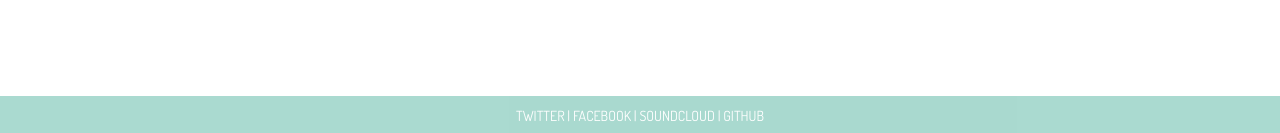
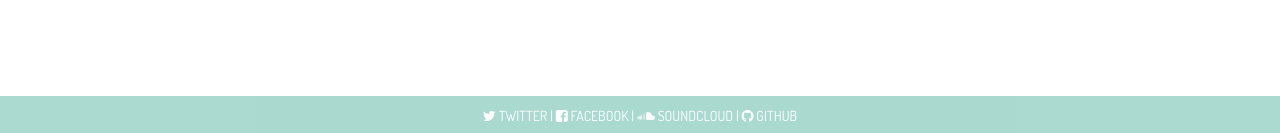
Before and after one commit to rawfunkmaharishi/rawfunkmaharishi.github.io, a Jekyll site: the page built from videos.html, in a window 1280 px wide. Shown: the part 764-897 px from the top of the page. Built offline with Jekyll 4.4.1, drawn with Linux system fonts in a browser that asks for light colours; nearby versions of some CDN libraries.

Commit message:
FONTAWESOME

```diff
--- a/_data/links.yml
+++ b/_data/links.yml
@@ -1,11 +1,15 @@
 - title: Twitter
   url: https://twitter.com/uncookedfunk
+  fontawesome: fa-twitter
 
 - title: Facebook
   url: https://www.facebook.com/rawfunkmaharishi
+  fontawesome: fa-facebook-square
 
 - title: Soundcloud
   url: https://soundcloud.com/rawfunkmaharishi
+  fontawesome: fa-soundcloud
 
 - title: Github
   url: https://github.com/rawfunkmaharishi/rawfunkmaharishi.github.io
+  fontawesome: fa-github
--- a/_includes/footer.html
+++ b/_includes/footer.html
@@ -3,7 +3,7 @@
     <div class='col-md-12 text-center bottom'>
       {% assign limit = site.data.links.size - 1 %}
       {% for link in site.data.links %}
-        <a href='{{ link.url }}'>{{ link.title }}</a>
+        <a href='{{ link.url }}' alt='{{ link.title }}' title='{{ link.title }}'><i class='fa {{ link.fontawesome }}'></i> {{ link.title }}</a>
         {% if forloop.rindex0 > 0 %}
           |
         {% endif %}
--- a/_sass/fonts.scss
+++ b/_sass/fonts.scss
@@ -1,3 +1,4 @@
+@import url(http://maxcdn.bootstrapcdn.com/font-awesome/4.2.0/css/font-awesome.min.css);
 @import url(http://fonts.googleapis.com/css?family=Dosis);
 
 $font-family-sans-serif: "Dosis", sans-serif;
```
